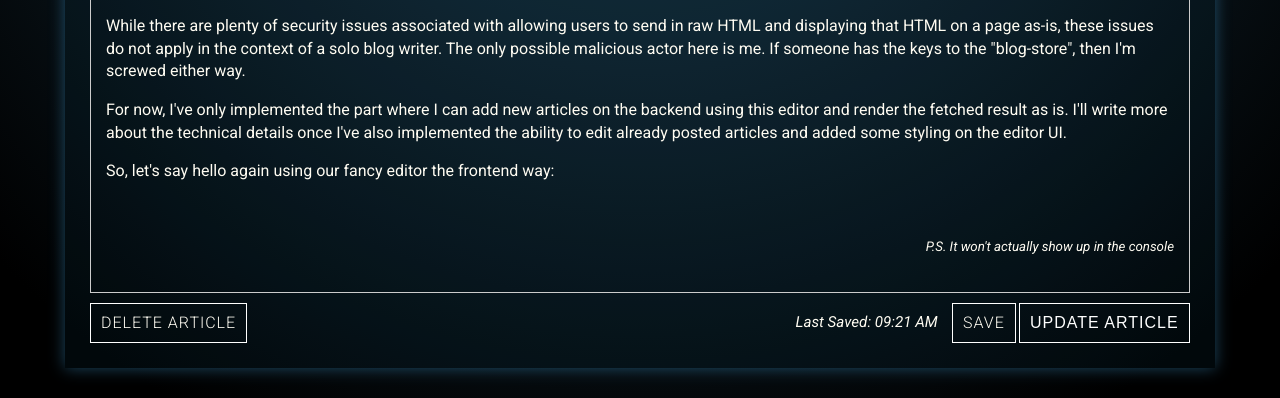
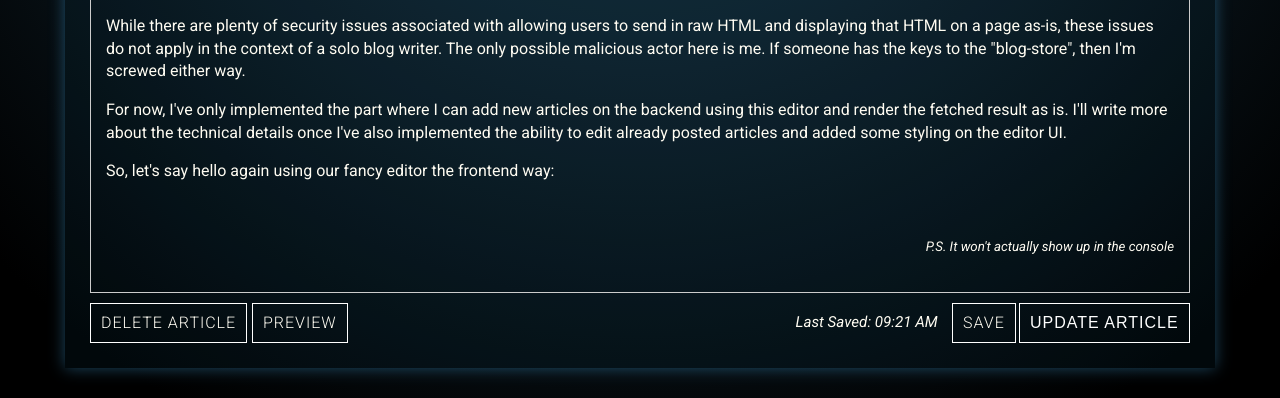
Before and after one commit to TheYorouzoya/dev-blog, a Django app: a page that uses blog/templates/blog/write.html in a window 1280 px wide. Shown: the part 1114-1512 px from the top of the page. Run offline with Django 5.2, Linux system fonts and the light colour scheme; a user stored in the database is signed in; data comes from the database, SQL or seed files in the repository; both versions use the stored data as it was after the commit; some libraries are stand-ins or nearby versions.

Commit message:
Add Preview Button In Editor

```diff
--- a/blog/static/blog/css/write.css
+++ b/blog/static/blog/css/write.css
@@ -144,13 +144,22 @@ select > option {
         display: flex;
         justify-content: space-between;
         box-sizing: border-box;
-        align-items: right;
+        align-items: center;
         margin-top: 10px;
 
         #article-save-status {
             font-size: 0.95rem;
             font-style: italic;
             padding: 10px;
+        }
+
+        .form-footer-left {
+            display: flex;
+            gap: 5px;
+            align-items: center;
+            a {
+                text-decoration: inherit;
+            }
         }
     }
 }
--- a/blog/static/blog/js/write.js
+++ b/blog/static/blog/js/write.js
@@ -17,7 +17,7 @@ document.addEventListener('DOMContentLoaded', () => {
         [{ 'color': [] }, { 'background': [] }],          // dropdown with defaults from theme
         [{ 'align': [] }],
 
-        ['clean']                                         // remove formatting button
+        ['clean'],                                         // remove formatting button
     ];
     const quill = new Quill('#editor', {
         modules: {
--- a/blog/templates/blog/article.html
+++ b/blog/templates/blog/article.html
@@ -11,7 +11,9 @@
     <div class="article-heading">
         <h1 class="article-title">{{ article.title }}</h1>
         {% if user.is_authenticated %}
+        {% if article.slug %}
         <span class="button hvr-shutter-out-vertical"><a href="{% url 'blog:edit' article.slug %}">Edit</a></span>
+        {% endif %}
         {% endif %}
     </div>
     <div class="article-info">
--- a/blog/templates/blog/write.html
+++ b/blog/templates/blog/write.html
@@ -31,6 +31,7 @@
             </div>
 
             <div class="form-footer">
+                <div class="form-footer-left">
                     <span class="button delete" onclick="document.getElementById('delete-dialog').showModal()">
                         {% if form.status.value == STATUS.PUBLISHED %}
                         Delete Article
@@ -38,6 +39,8 @@
                         Delete Draft
                         {% endif %}
                     </span>
+                    <div class="button hvr-shutter-out-vertical"><a href="{% url "blog:preview" article_id %}">Preview</a></div>
+                </div>
                 <div>
                     <span id="article-save-status"></span>
                     <div id="save-article" class="button hvr-shutter-out-vertical">Save</div>
--- a/blog/views/article_views.py
+++ b/blog/views/article_views.py
@@ -12,7 +12,7 @@ from blog.forms import ArticleForm, TopicForm
 
 
 def index(request):
-    ARTICLES_PER_PAGE = 3
+    ARTICLES_PER_PAGE = 5
     page_number = request.GET.get('page', 1)
     articles = Article.objects.filter(status=Article.Status.PUBLISHED)
     paginator = Paginator(articles, ARTICLES_PER_PAGE)
```
Also changed, not shown: db.sqlite3. Lines whose indentation alone changed are shown as unchanged.
